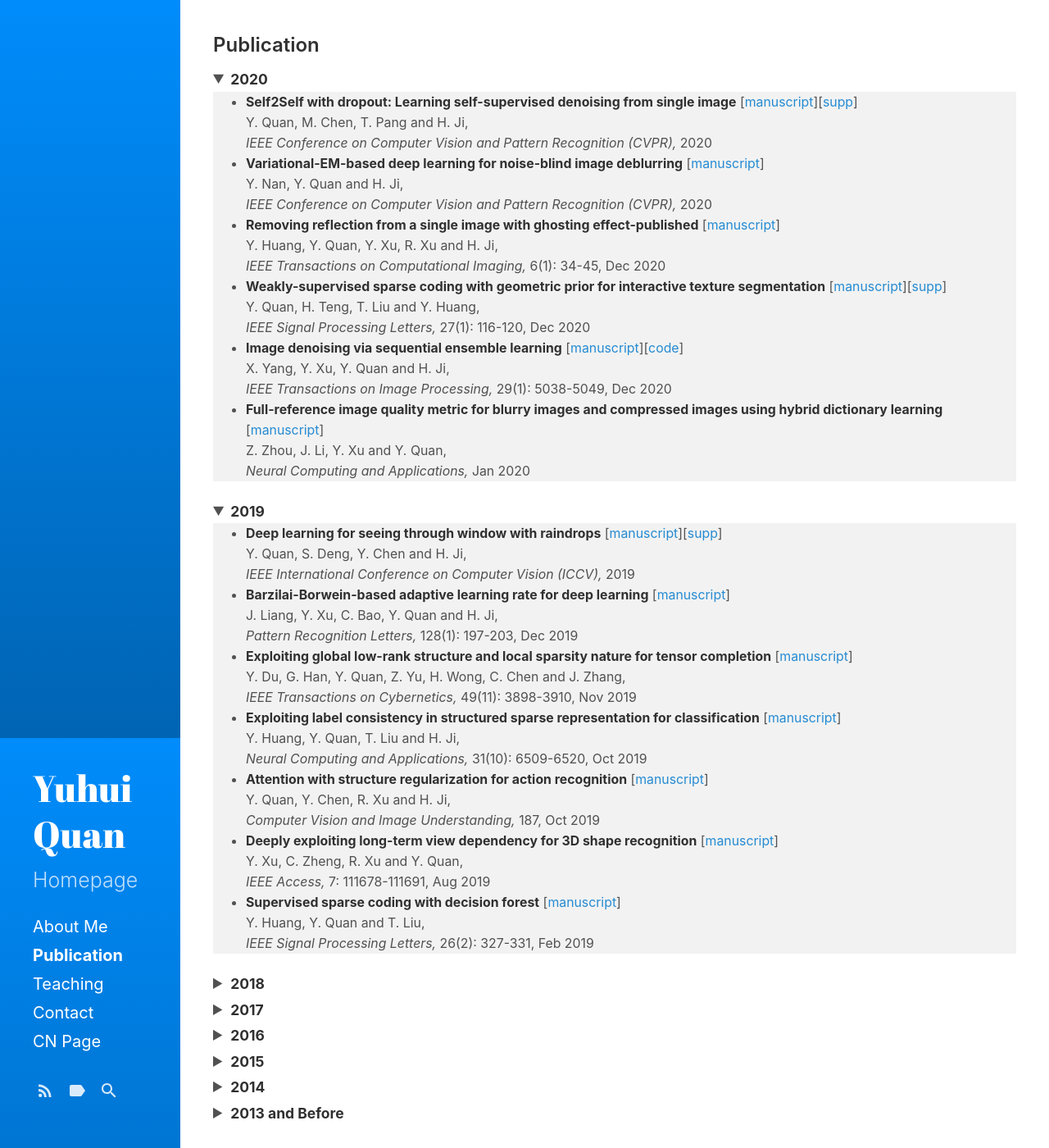
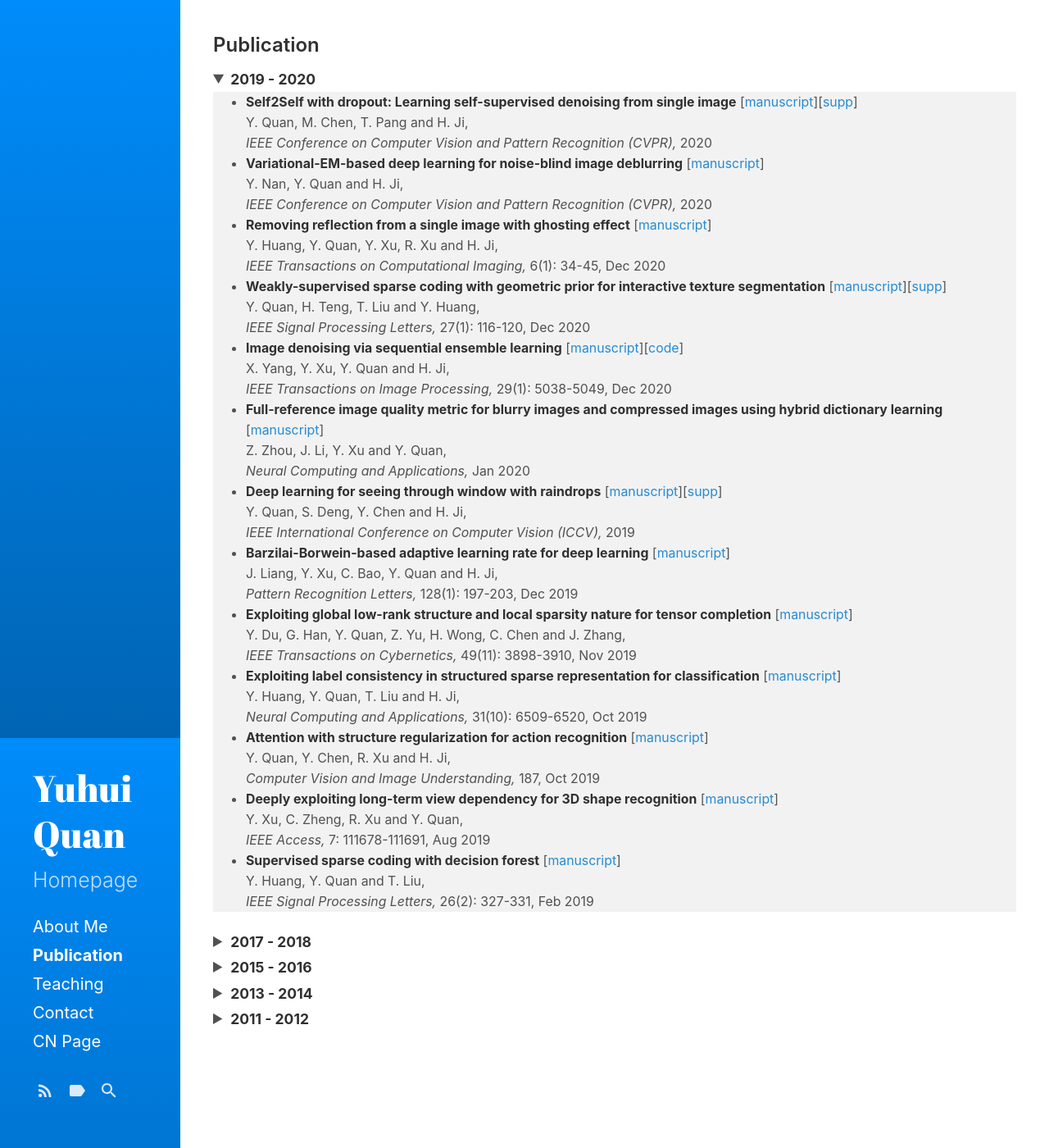
Before and after one commit to csyhquan/csyhquan.github.io, a Jekyll site: the page built from category/c_publication.md, in a window 1280 px wide and 1400 px high. Shown: the whole window at 82% size. Built offline with Jekyll 4.4.1, drawn with Linux system fonts in a browser that asks for light colours.

Commit message:
Update c_publication.md
将年份合并

```diff
--- a/category/c_publication.md
+++ b/category/c_publication.md
@@ -3,7 +3,7 @@ layout: category
 title: Publication
 ---
 <details open="">
-<summary><span style="font-size: 105%;"><strong><small>2020</small></strong></span></summary>
+<summary><span style="font-size: 105%;"><strong><small>2019 - 2020</small></strong></span></summary>
 <small>
 <ul style="background-color: #f2f2f2;">
  <li><span style="font-size: 95%;"><strong>Self2Self with dropout: Learning self-supervised denoising from single image</strong>  [<a href="https://github.com/csyhquan/csyhquan.github.io/raw/master/manuscript/20x-cvpr-Self2Self%20With%20Dropout%20Learning%20Self-Supervised%20Denoising%20From%20Single%20Image.pdf">manuscript</a>][<a href="https://github.com/csyhquan/csyhquan.github.io/raw/master/manuscript/20x-cvpr-Self2Self%20With%20Dropout%20Learning%20Self-Supervised%20Denoising%20From%20Single%20Image%20(SUPP).pdf">supp</a>]</span><br />
@@ -12,7 +12,7 @@ title: Publication
 <li><span style="font-size: 95%;"><strong>Variational-EM-based deep learning for noise-blind image deblurring</strong>  [<a href="https://github.com/csyhquan/csyhquan.github.io/raw/master/manuscript/20-cvpr-Variational-EM-based%20Deep%20Learning%20for%20Noise-blind%20Image%20Deblurring.pdf">manuscript</a>]</span><br />
 <span style="font-size: 95%;"> Y. Nan, Y. Quan and H. Ji, <br />
 <em>IEEE Conference on Computer Vision and Pattern Recognition (CVPR), </em>2020</span></li><!--Seattle(virtual），Jun-->
-<li><span style="font-size: 95%;"><strong>Removing reflection from a single image with ghosting effect-published</strong> [<a href="https://github.com/csyhquan/csyhquan.github.io/raw/master/manuscript/20-tci-Removing%20Reflection%20From%20a%20Single%20Image%20With%20Ghosting%20Effect.pdf" download="github3">manuscript</a>]</span><br />
+<li><span style="font-size: 95%;"><strong>Removing reflection from a single image with ghosting effect</strong> [<a href="https://github.com/csyhquan/csyhquan.github.io/raw/master/manuscript/20-tci-Removing%20Reflection%20From%20a%20Single%20Image%20With%20Ghosting%20Effect.pdf" download="github3">manuscript</a>]</span><br />
 <span style="font-size: 95%;"> Y. Huang, Y. Quan, Y. Xu, R. Xu and H. Ji,<br />
  <em> IEEE Transactions on Computational Imaging, </em>6(1): 34-45, Dec 2020</span></li>
  <li><span style="font-size: 95%;"><strong>Weakly-supervised sparse coding with geometric prior for interactive texture segmentation</strong> [<a href="https://github.com/csyhquan/csyhquan.github.io/raw/master/manuscript/20-spl-Weakly-Supervised%20Sparse%20Coding%20with%20Geometric%20Prior%20for%20Interactive%20Texture%20Segmentation.pdf" download="github4">manuscript</a>][<a href="https://github.com/csyhquan/csyhquan.github.io/raw/master/manuscript/20-spl-Weakly-Supervised%20Sparse%20Coding%20with%20Geometric%20Prior%20for%20Interactive%20Texture%20Segmentation%20(SUPP).pdf" download="sup3">supp</a>]</span><br />
@@ -24,15 +24,7 @@ title: Publication
  <li><span style="font-size: 95%;"><strong>Full-reference image quality metric for blurry images and compressed images using hybrid dictionary learning</strong> [<a href="https://github.com/csyhquan/csyhquan.github.io/raw/master/manuscript/20-nca-Full-reference%20image%20quality%20metric%20for%20blurry%20images%20and%20compressed%20images%20using%20hybrid%20dictionary%20learning.pdf" download="github">manuscript</a>] </span><br />
 <span style="font-size: 95%;"> Z. Zhou, J. Li, Y. Xu and Y. Quan,<br />
 <em> Neural Computing and Applications, </em>Jan 2020</span></li>
-</ul>
-</small>
-</details>
 
-
-<details open="">
-<summary><span style="font-size: 105%;"><strong><small>2019</small></strong></span></summary>
-<small>
-<ul style="background-color: #f2f2f2;">
 <li><span style="font-size: 95%;"><strong>Deep learning for seeing through window with raindrops</strong> [<a href="https://github.com/csyhquan/csyhquan.github.io/raw/master/manuscript/19-iccv-Deep%20Learning%20for%20Seeing%20Through%20Window%20With%20Raindrops.pdf" download="github1">manuscript</a>][<a href="https://github.com/csyhquan/csyhquan.github.io/raw/master/manuscript/19-iccv-Deep%20Learning%20for%20Seeing%20Through%20Window%20With%20Raindrops%20(SUPP).pdf" download="sup2">supp</a>]</span><br />
 <span style="font-size: 95%;"> Y. Quan, S. Deng, Y. Chen and H. Ji,<br />
  <em> IEEE International Conference on Computer Vision (ICCV), </em><!--Seoul, Oct -->2019</span></li>
@@ -59,22 +51,15 @@ title: Publication
 </details>
 
 
+
 <details>
-<summary><span style="font-size: 105%;"><strong><small>2018</small></strong></span></summary>
+<summary><span style="font-size: 105%;"><strong><small>2017 - 2018</small></strong></span></summary>
 <small>
 <ul style="background-color: #f2f2f2;">
 <li><span style="font-size: 95%;"><strong>Sparse coding and dictionary learning with class-speciﬁc group sparsity</strong> [<a href="https://github.com/csyhquan/csyhquan.github.io/raw/master/manuscript/18-nca-Sparse%20coding%20and%20dictionary%20learning%20with%20class-speci%EF%AC%81c%20group%20sparsity.pdf" download="github11">manuscript</a>] </span><br />
 <span style="font-size: 95%;"> Y. Sun, Y. Quan and J. Fu,<br />
 <em> Neural Computing and Applications,</em> 30(4): 1265-1275, Aug 2018</span></li>
-</ul>
-</small>
-</details>
 
-
-<details>
-<summary><span style="font-size: 105%;"><strong><small>2017</small></strong></span></summary>
-<small>
-<ul style="background-color: #f2f2f2;">
 <li><span style="font-size: 95%;"><strong>Estimating defocus blur via rank of local patches</strong> [<a href="https://github.com/csyhquan/csyhquan.github.io/raw/master/manuscript/17-iccv-Estimating%20Defocus%20Blur%20via%20Rank%20of%20Local%20Patches.pdf" download="github12">manuscript</a>][<a href="https://github.com/csyhquan/csyhquan.github.io/raw/master/manuscript/17-iccv-Estimating%20Defocus%20Blur%20via%20Rank%20of%20Local%20Patches%20(SUPP).pdf" download="supp">supp</a>][<a href="https://github.com/csyhquan/csyhquan.github.io/raw/master/code/17-iccv-Estimating%20Defocus%20Blur%20via%20Rank%20of%20Local%20Patches/Defocus_estimator_v1.0.rar" download="code8">code</a>]</span><br />
 <span style="font-size: 95%;"> G. Xu, Y. Quan and H. Ji,<br />
 <em> IEEE International Conference on Computer Vision (ICCV), </em><!--Venice, Oct -->2017</span></li>
@@ -89,8 +74,10 @@ title: Publication
 </details>
 
 
+
+
 <details>
-<summary><span style="font-size: 105%;"><strong><small>2016</small></strong></span></summary>
+<summary><span style="font-size: 105%;"><strong><small>2015 - 2016</small></strong></span></summary>
 <small>
 <ul style="background-color: #f2f2f2;">
 <li><span style="font-size: 95%;"><strong>Equiangular kernel dictionary learning with applications to dynamic texture analysis</strong> [<a href="https://github.com/csyhquan/csyhquan.github.io/raw/master/manuscript/16-cvpr-Equiangular%20Kernel%20Dictionary%20Learning%20with%20Applications%20to%20Dynamic%20Texture%20Analysis.pdf" download="github15">manuscript</a>]</span><br />
@@ -105,15 +92,7 @@ title: Publication
 <li><span style="font-size: 95%;"><strong>Supervised dictionary learning with multiple classifier integration</strong> [<a href="https://github.com/csyhquan/csyhquan.github.io/raw/master/manuscript/16-pr-Supervised%20dictionary%20learning%20with%20multiple%20classifier%20integration.pdf" download="github18">manuscript</a>][<a href="https://github.com/csyhquan/csyhquan.github.io/raw/master/code/16-pr-Supervised%20dictionary%20learning%20with%20multiple%20classifier%20integration/MCDLv7_pcode.rar" download="code7">code</a>] </span><br />
 <span style="font-size: 95%;">Y. Quan, Y. Xu, Y. Sun and Y. Huang,<br />
 <em> Pattern Recognition,</em> 55: 247-260, Jul 2016</span></li>
-</ul>
-</small>
-</details>
 
-
-<details>
-<summary><span style="font-size: 105%;"><strong><small>2015</small></strong></span></summary>
-<small>
-<ul style="background-color: #f2f2f2;">
 
 <li><span style="font-size: 95%;"><strong>Dynamic texture recognition via orthogonal tensor dictionary learning</strong> [<a href="https://github.com/csyhquan/csyhquan.github.io/raw/master/manuscript/15-iccv-Dynamic%20Texture%20Recognition%20via%20Orthogonal%20Tensor%20Dictionary%20Learning.pdf" download="github20">manuscript</a>]</span><br />
 <span style="font-size: 95%;">Y. Quan, Y. Huang and H. Ji,<br />
@@ -124,7 +103,6 @@ title: Publication
 <li><span style="font-size: 95%;"><strong>Characterizing dynamic textures with space-time lacunarity analysis</strong> [<a href="https://github.com/csyhquan/csyhquan.github.io/raw/master/manuscript/15-icme-CHARACTERIZING%20DYNAMIC%20TEXTURES%20WITH%20SPACE-TIME%20LACUNARITY%20ANALYSIS.pdf" download="github19">manuscript</a>]</span><br />
 <span style="font-size: 95%;">Y. Sun, Y. Xu and Y. Quan,<br />
 <em> IEEE International Conference on Multimedia and Expo (ICME), </em>Oral, <!--Torino, Jun, -->2015</span></li>
-
 <li><span style="font-size: 95%;"><strong>Classifying dynamic textures via spatiotemporal fractal analysis</strong> [<a href="https://github.com/csyhquan/csyhquan.github.io/raw/master/manuscript/15-pr-Classifying%20dynamic%20textures%20via%20spatiotemporal%20fractal%20analysis.pdf" download="github24">manuscript</a>] </span><br />
 <span style="font-size: 95%;">Y. Xu, Y. Quan, Z. Zhang, H. Ling and H. Ji,<br />
 <em> Pattern Recognition,</em> 48(10): 3239-3248, Oct 2015</span></li>
@@ -140,15 +118,16 @@ title: Publication
 <li><span style="font-size: 95%;"><strong>Data-driven multi-scale non-local wavelet frame construction and image recovery</strong> [<a href="https://github.com/csyhquan/csyhquan.github.io/raw/master/manuscript/15-josc-Data-driven%20multi-scale%20non-local%20wavelet%20frame%20construction%20and%20image%20recovery.pdf" download="github25">manuscript</a>][<a href="https://github.com/csyhquan/csyhquan.github.io/raw/master/code/15-josc-Data-driven%20multi-scale%20non-local%20wavelet%20frame%20construction%20and%20image%20recovery/NLFrame.rar" download="code5">code</a>] </span><br />
 <span style="font-size: 95%;">Y. Quan, H. Ji and Z. Shen,<br />
 <em> Journal of Scientific Computing,</em> 63(2): 307-329, May 2015</span></li>
-
 </ul>
 </small>
 </details>
 
 
 
+
+
 <details>
-<summary><span style="font-size: 105%;"><strong><small>2014</small></strong></span></summary>
+<summary><span style="font-size: 105%;"><strong><small>2013 - 2014</small></strong></span></summary>
 <small>
 <ul style="background-color: #f2f2f2;">
 <li><span style="font-size: 95%;"><strong>A convergent incoherent dictionary learning algorithm for sparse coding</strong> [<a href="https://github.com/csyhquan/csyhquan.github.io/raw/master/manuscript/14-eccv-A%20Convergent%20Incoherent%20Dictionary%20Learning%20Algorithm%20for%20Sparse%20Coding.pdf" download="github27">manuscript</a>]</span><br />
@@ -172,7 +151,7 @@ title: Publication
 
 
 <details>
-<summary><span style="font-size: 105%;"><strong><small>2013 and Before</small></strong></span></summary>
+<summary><span style="font-size: 105%;"><strong><small>2011 - 2012</small></strong></span></summary>
 <small>
 <ul style="background-color: #f2f2f2;">
 <li><span style="font-size: 95%;"><strong>Contour-based recognition</strong> [<a href="https://github.com/csyhquan/csyhquan.github.io/raw/master/manuscript/12-cvpr-Contour-Based%20Recognition.pdf" download="github33">manuscript</a>][<a href="https://github.com/csyhquan/csyhquan.github.io/raw/master/code/12-cvpr-Contour-Based%20Recognition/mtp_demo_v3.rar" download="code2">code</a>]</span><br />
```
